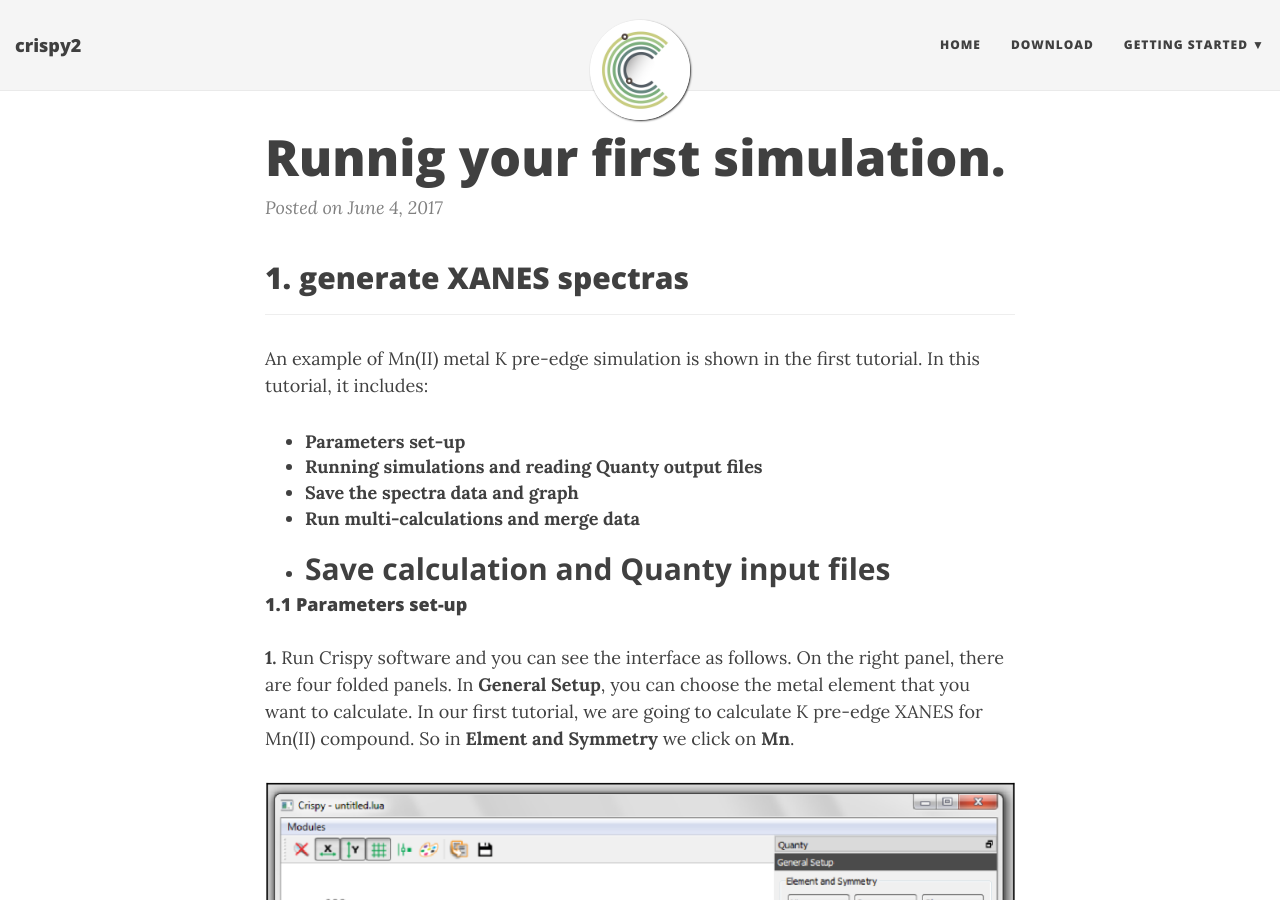
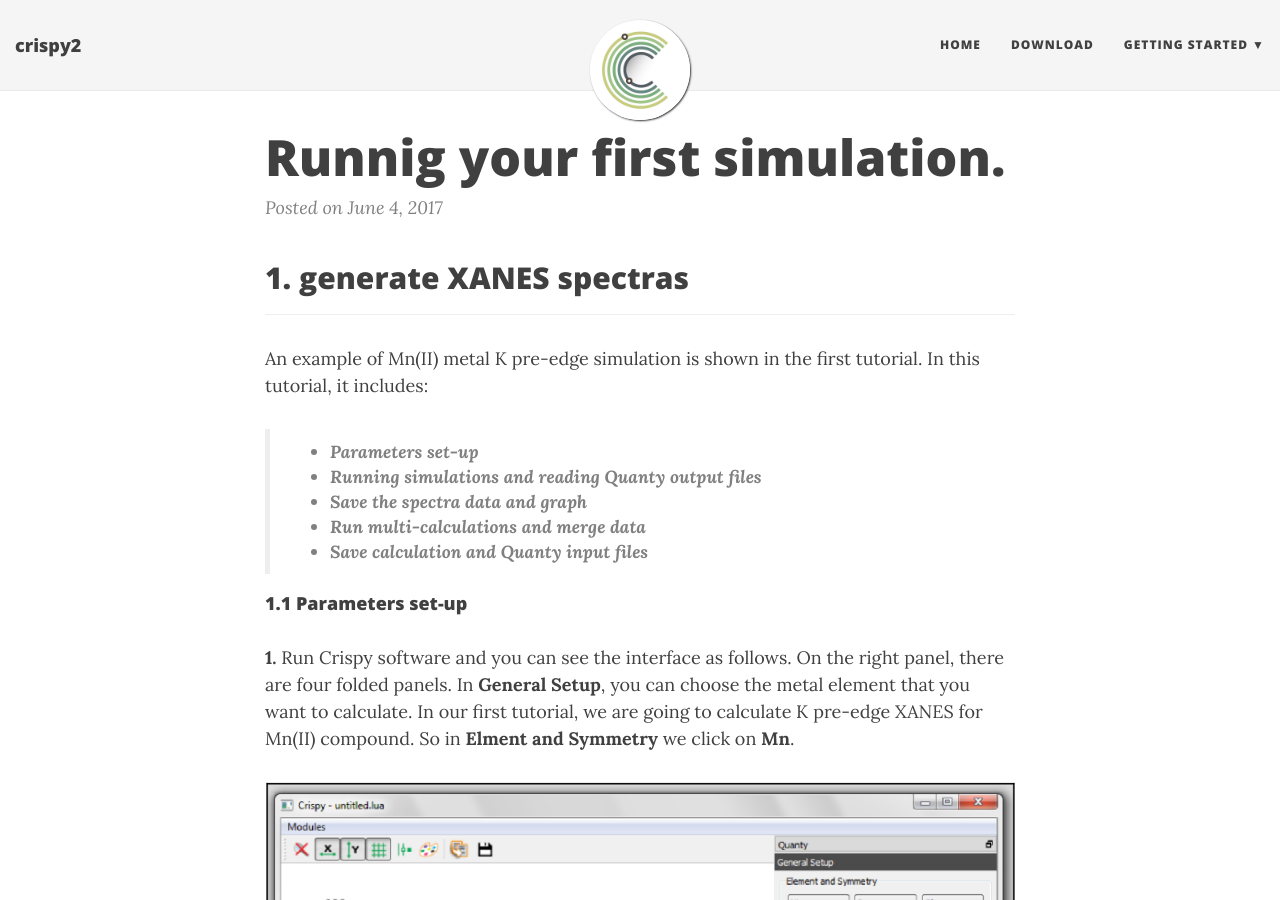
Before and after one commit to Cathyhjj/crispy2, a Jekyll site: the page built from _posts/2017-06-04-running-your-first-simulation.md, in a window 1280 px wide and 900 px high. Built offline with Jekyll 4.4.1, drawn with Linux system fonts in a browser that asks for light colours; nearby versions of some CDN libraries.

```diff
--- a/_posts/2017-06-04-running-your-first-simulation.md
+++ b/_posts/2017-06-04-running-your-first-simulation.md
@@ -10,12 +10,12 @@ An example of Mn(II) metal K pre-edge simulation is shown in the first tutorial.
 In this tutorial, it includes:
 
 
-* **Parameters set-up**
-* **Running simulations and reading Quanty output files**
-* **Save the spectra data and graph**
-* **Run multi-calculations and merge data**
-* **Save calculation and Quanty input files**
----
+> * **Parameters set-up**
+> * **Running simulations and reading Quanty output files**
+> * **Save the spectra data and graph**
+> * **Run multi-calculations and merge data**
+> * **Save calculation and Quanty input files**
+
 
 #### 1.1 Parameters set-up
 
```
